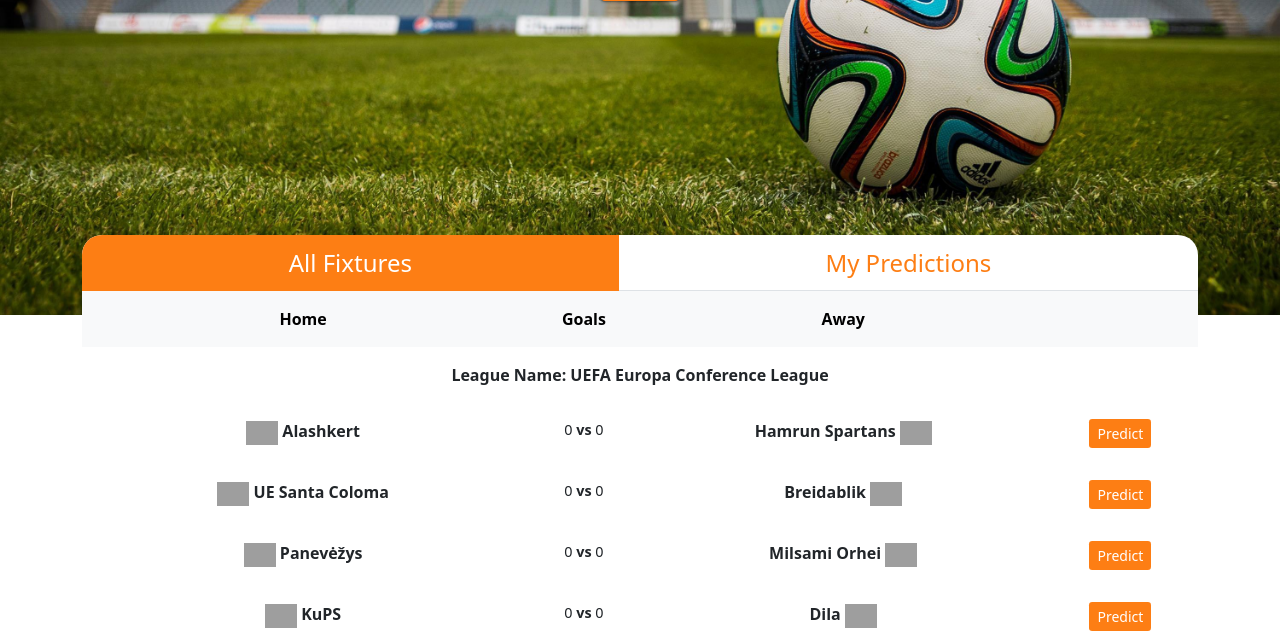
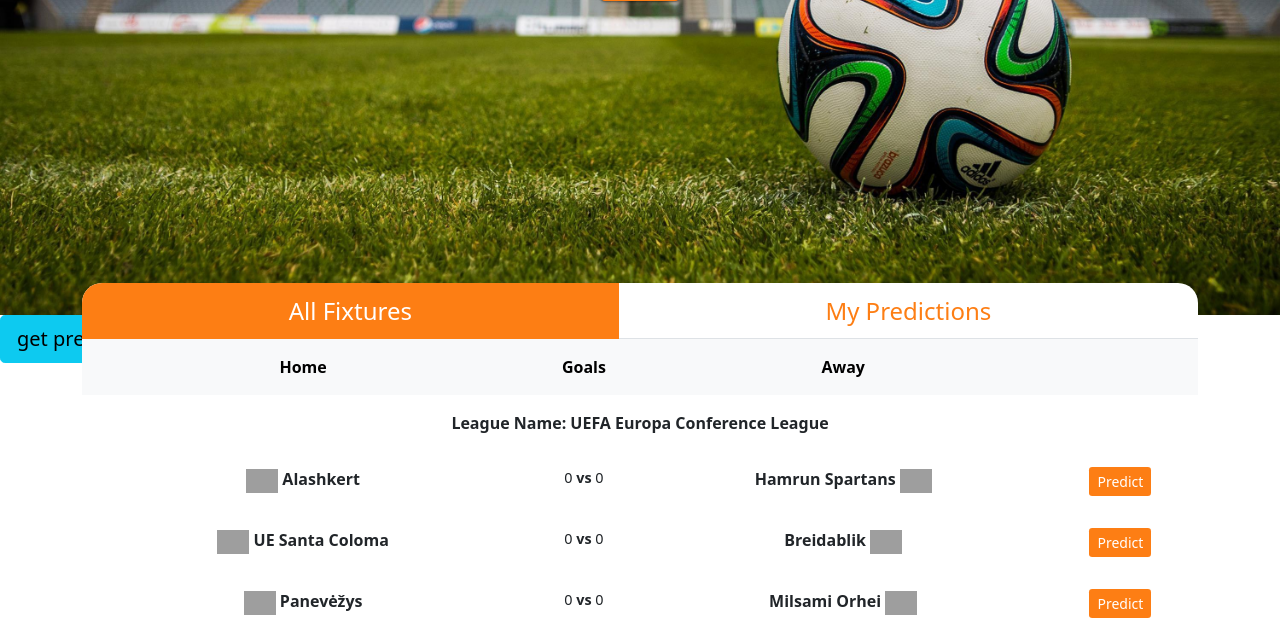
Before and after one commit to nonso-uj/topupng-fpl, a Django app: page / in a window 1280 px wide. Shown: the part 365-998 px from the top of the page. Run offline with Django 3.2, Linux system fonts and the light colour scheme; data comes from the database, SQL or seed files in the repository; some libraries are stand-ins or nearby versions; grey boxes are pictures that could not be loaded.

Commit message:
Update home.html

```diff
--- a/templates/home.html
+++ b/templates/home.html
@@ -30,7 +30,7 @@
 </div>
 
 <!-- AJAX TESTING BUTTON -->
-<!-- <button id="getpres" class="btn btn-lg btn-info">get pres</button> -->
+<button id="getpres" class="btn btn-lg btn-info">get pres</button>
 
 <div class="container px-5-md px-5-sm">
 
```
